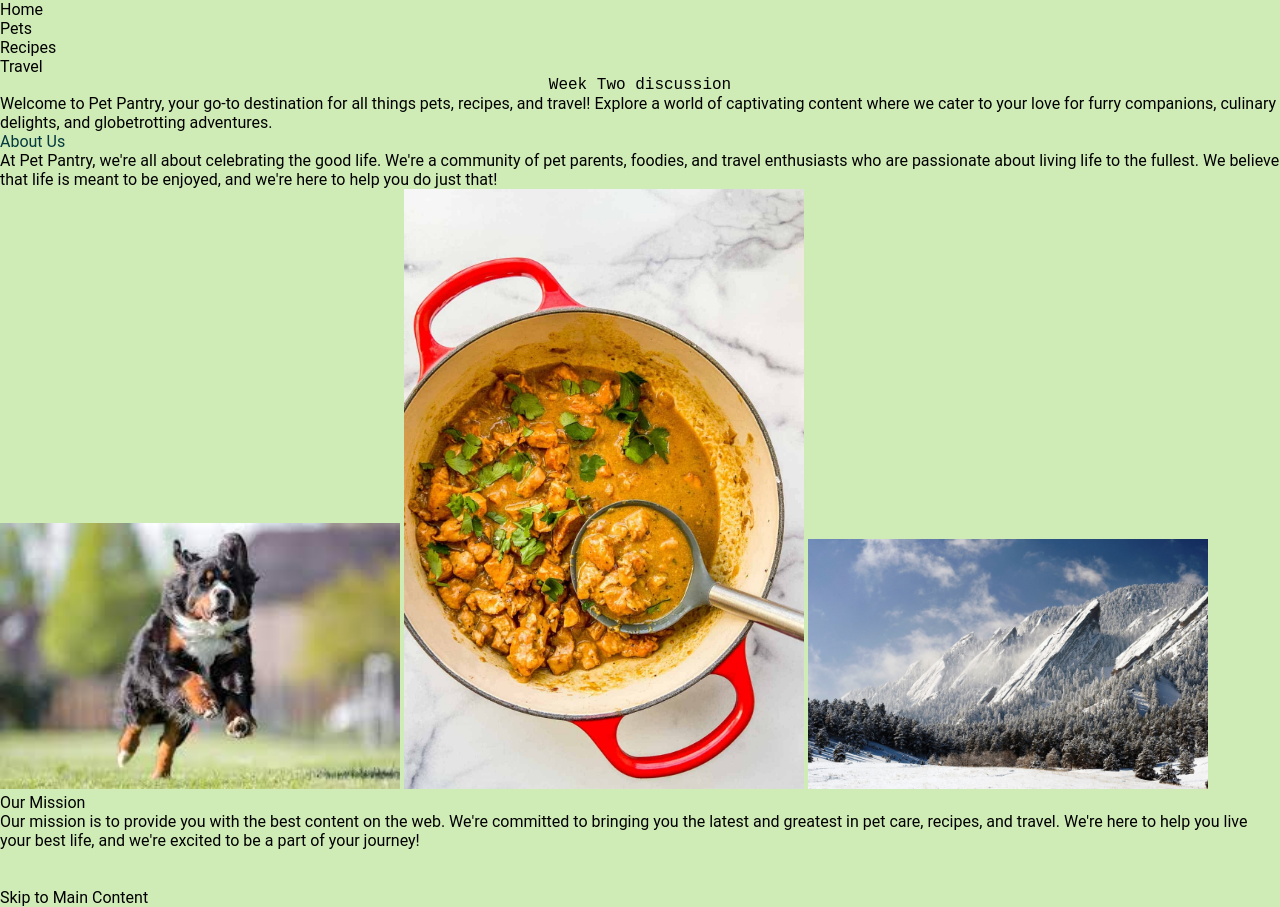
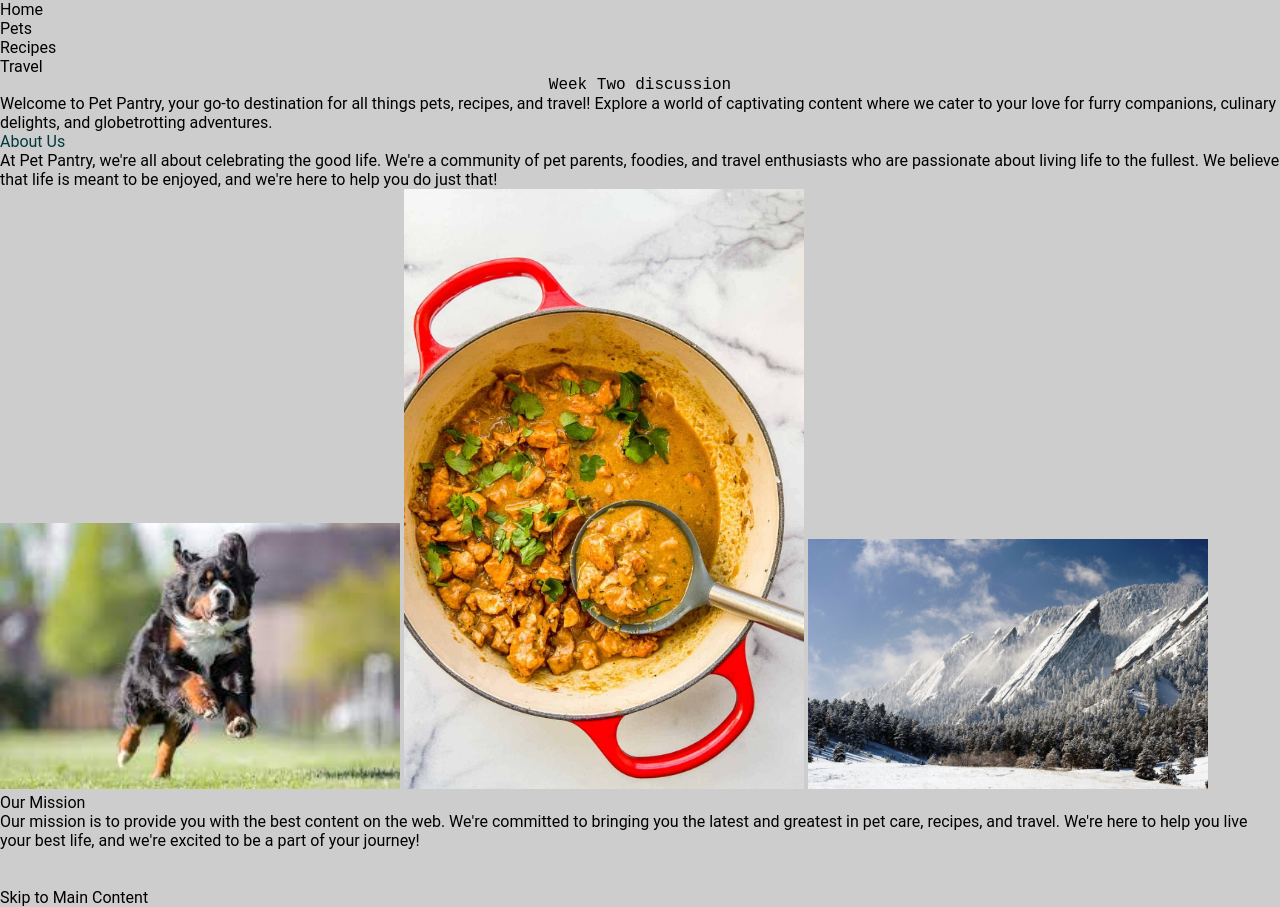
Before and after one commit to julienit/539week2, a plain HTML site: page index.html in a window 1280 px wide. Drawn offline with Linux system fonts and the light colour scheme.

Commit message:
Update style.css

```diff
--- a/css/style.css
+++ b/css/style.css
@@ -1,6 +1,6 @@
 body{
     font-family: 'Roboto', sans-serif;
-    background-color: #cfebb6;
+    background-color: #CDCDCD;
     margin: 4;
     padding: 4;
 }
```
